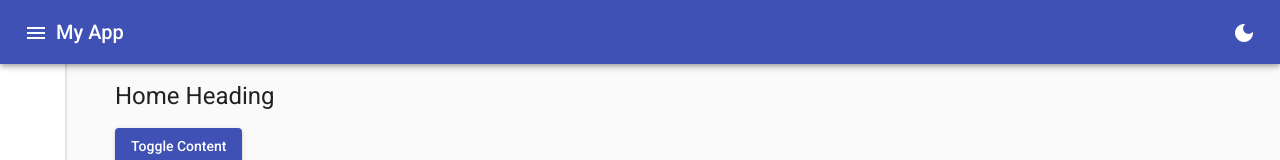
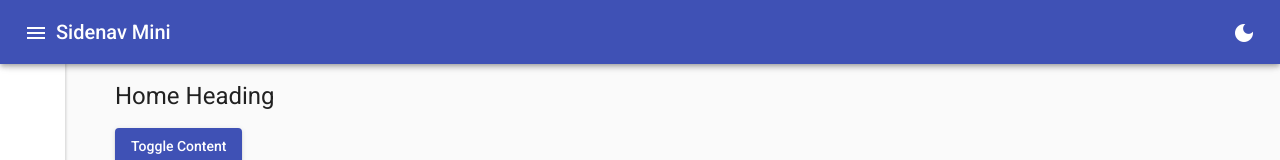
Before and after one commit to lightzane/template-angular, an Angular app: page /#/home in a window 1280 px wide. Shown: the top 160 px of the page. Built offline with nearby package versions, Linux system fonts and the light colour scheme.

Commit message:
add build

```diff
--- a/src/app/home/home.component.html
+++ b/src/app/home/home.component.html
@@ -4,7 +4,7 @@
         <button mat-icon-button (click)="customToggleSidenav()">
             <mat-icon>menu</mat-icon>
         </button>
-        <span>My App</span>
+        <span>Sidenav Mini</span>
         <div class="spacer"></div>
         <button mat-icon-button (click)="toggleTheme()">
             <mat-icon>{{ isDark ? "light_mode" : "dark_mode" }} </mat-icon>
```
Also changed, not shown: 1 other file (tests, documents, lock files or other folders).
